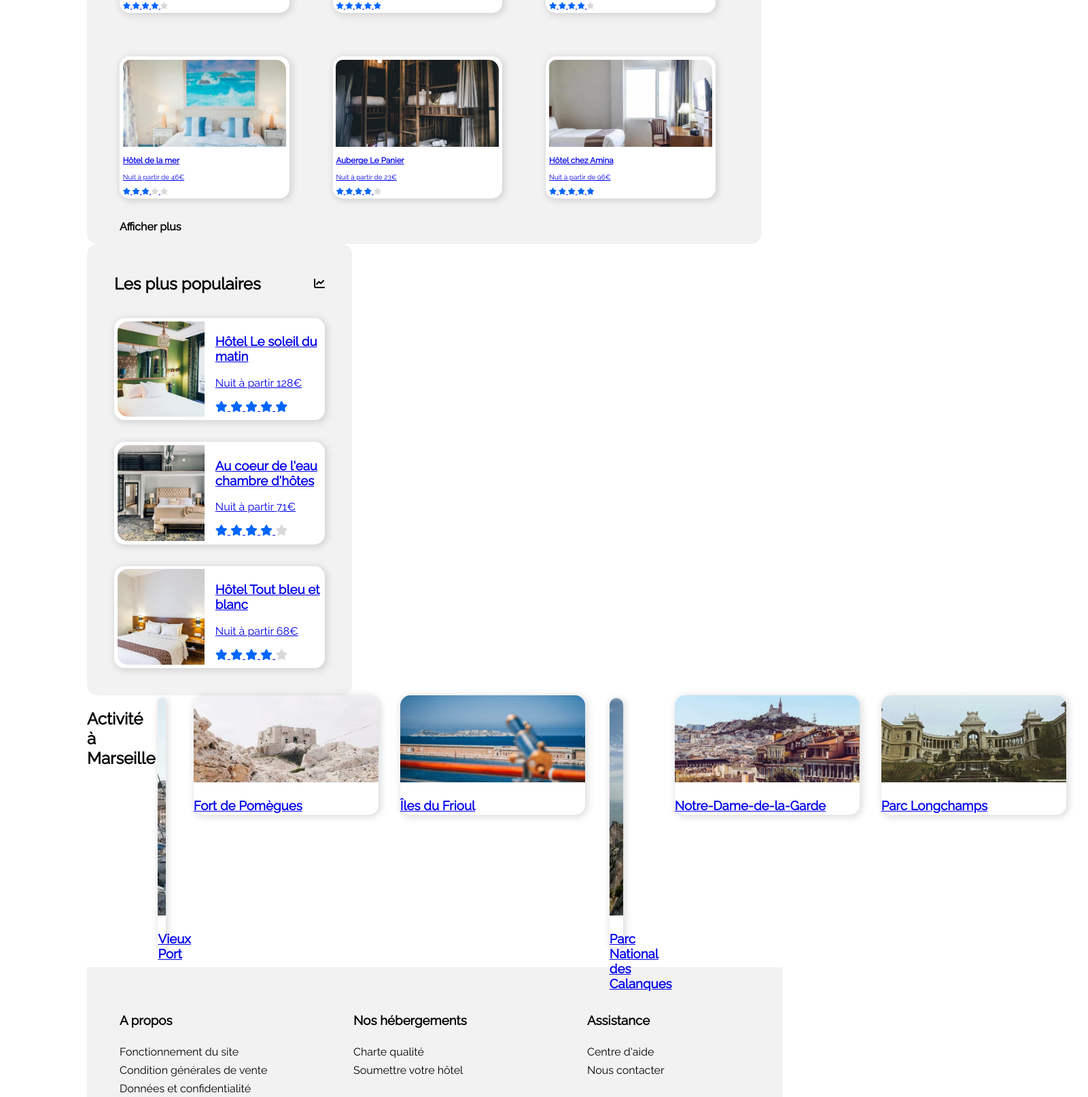
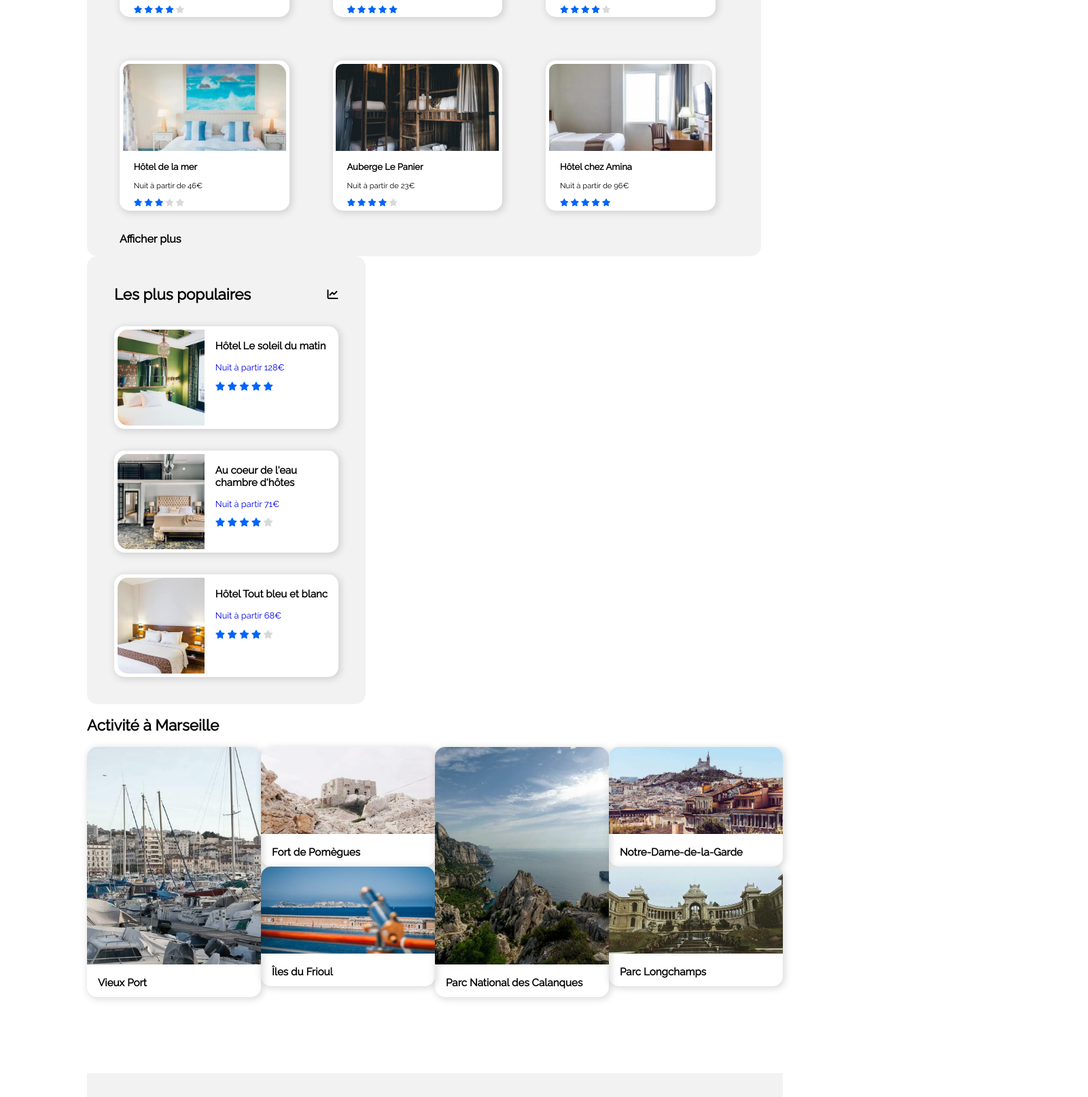
Before and after one commit to PtitGreg/GregoryVENET_2_04082021, a plain HTML site: page index.html in a window 1280 px wide. Shown: the part 687-2301 px from the top of the page at 68% size, 1601 px wide, since content can reach past the window. Drawn offline with Linux system fonts and the light colour scheme.

Commit message:
version beta 7

```diff
--- a/index.html
+++ b/index.html
@@ -63,17 +63,21 @@
         <section>
             <div class="big_bloc_heb_pop">
                 <div class="bloc_hebergement_a_marseille">
-                    <div class="titre_hebergement"><h1>Hébergements à Marseille</h1></div>
+                    <div class="titre_hebergement">
+                        <h2>Hébergements à Marseille</h2>
+                    </div>
                         <a href="page2.html">
                             <div class="annonce_hebergement">
                                 <img class="image_hebergement" src="images/hebergements/4_small/marcus-loke-WQJvWU_HZFo-unsplash.jpg" alt="Cliquez ici">
                                 <h3>Auberge la Cannebière</h3>
                                 <p>Nuit à partir de 25€</p>
+                                <div class="marge_star">
                                     <i class="fas fa-star blue"></i>
                                     <i class="fas fa-star blue"></i>
                                     <i class="fas fa-star blue"></i>
                                     <i class="fas fa-star blue"></i>
                                     <i class="fas fa-star grey"></i>
+                                </div>
                             </div>
                         </a>
                         <a href="page2.html">
@@ -81,11 +85,13 @@
                                 <img class="image_hebergement" src="images/hebergements/4_small/fred-kleber-gTbaxaVLvsg-unsplash.jpg" alt="Cliquez ici">
                                 <h3>Hôtel du port</h3>
                                 <p>Nuit à partir de 52€</p>
+                                <div class="marge_star">
                                     <i class="fas fa-star blue"></i>
                                     <i class="fas fa-star blue"></i>
                                     <i class="fas fa-star blue"></i>
                                     <i class="fas fa-star blue"></i>
                                     <i class="fas fa-star blue"></i>
+                                </div>
                             </div>
                         </a>
                         <a href="page2.html">
@@ -93,11 +99,13 @@
                                 <img class="image_hebergement" src="images/hebergements/4_small/reisetopia-B8WIgxA_PFU-unsplash.jpg" alt="Cliquez ici">
                                 <h3>Hôtel Les mouettes</h3>
                                 <p>Nuit à partir de 76€</p>
+                                <div class="marge_star">
                                     <i class="fas fa-star blue"></i>
                                     <i class="fas fa-star blue"></i>
                                     <i class="fas fa-star blue"></i>
                                     <i class="fas fa-star blue"></i>
                                     <i class="fas fa-star grey"></i>
+                                </div>
                             </div>
                         </a>
                         <a href="page2.html">
@@ -105,11 +113,13 @@
                                 <img class="image_hebergement" src="images/hebergements/4_small/annie-spratt-Eg1qcIitAuA-unsplash.jpg" alt="Cliquez ici">
                                 <h3>Hôtel de la mer</h3>
                                 <p>Nuit à partir de 46€</p>
+                                <div class="marge_star">
                                     <i class="fas fa-star blue"></i>
                                     <i class="fas fa-star blue"></i>
                                     <i class="fas fa-star blue"></i>
                                     <i class="fas fa-star grey"></i>
                                     <i class="fas fa-star grey"></i>
+                                </div>
                             </div>
                         </a>
                         <a href="page2.html">
@@ -117,11 +127,13 @@
                                 <img class="image_hebergement" src="images/hebergements/4_small/nicate-lee-kT-ZyaiwBe0-unsplash.jpg" alt="Cliquez ici">
                                 <h3>Auberge Le Panier</h3>
                                 <p>Nuit à partir de 23€</p>
+                                <div class="marge_star">
                                     <i class="fas fa-star blue"></i>
                                     <i class="fas fa-star blue"></i>
                                     <i class="fas fa-star blue"></i>
                                     <i class="fas fa-star blue"></i>
                                     <i class="fas fa-star grey"></i>
+                                </div>
                             </div>
                         </a>
                         <a href="page2.html">
@@ -129,17 +141,20 @@
                                 <img class="image_hebergement" src="images/hebergements/4_small/febrian-zakaria-M6S1WvfW68A-unsplash.jpg" alt="Cliquez ici">
                                 <h3>Hôtel chez Amina</h3>
                                 <p>Nuit à partir de 96€</p>
+                                <div class="marge_star">
                                     <i class="fas fa-star blue"></i>
                                     <i class="fas fa-star blue"></i>
                                     <i class="fas fa-star blue"></i>
                                     <i class="fas fa-star blue"></i>
                                     <i class="fas fa-star blue"></i>
                                 </div>
+                            </div>
                         </a>
                         <a id="afficher_plus" href="Afficher_plus">Afficher plus</a>
                 </div>
                 <div class="bloc_populaire">
-                    <div id="titre_bloc_populaire"><h1>Les plus populaires</h1>
+                    <div id="titre_bloc_populaire">
+                        <h2>Les plus populaires</h2>
                         <i class="fas fa-chart-line"></i>
                     </div>
                         <a href="page2.html">
@@ -182,14 +197,16 @@
             </div>
         </section>
         <section>
+            <h2>Activité à Marseille</h2>
             <div class="bloc_act_a_marseille">
-            <h1>Activité à Marseille</h1>
+                <div class="minibloc_act_marseille">
                     <a href="page2.html">
                         <div class="annonce_act_1">
                             <img class="image_act_a_marseille" src="images/activites/4_small/reno-laithienne-QUgJhdY5Fyk-unsplash.jpg" alt="Cliquez ici">
                             <h3>Vieux Port</h3>
                         </div>
                     </a>
+                    <div class="minicards">
                         <a href="page2.html">
                             <div class="annonce_act_2">
                                 <img class="image_act_a_marseille_2" src="images/activites/4_small/paul-hermann-QFTrLdQIRhI-unsplash.jpg" alt="Cliquez ici">
@@ -202,12 +219,16 @@
                                 <h3>Îles du Frioul</h3>
                             </div>
                         </a>
+                    </div>
+                </div>
+                <div class="minibloc_act_marseille">
                     <a href="page2.html">
                         <div class="annonce_act_1">
                             <img class="image_act_a_marseille" src="images/activites/4_small/kilyan-sockalingum-NR8-cBCN3aI-unsplash.jpg" alt="Cliquez ici">
                             <h3>Parc National des Calanques</h3>
                         </div>
                     </a>
+                    <div class="minicards">
                         <a href="page2.html">
                             <div class="annonce_act_2">
                                 <img class="image_act_a_marseille_2" src="images/activites/4_small/florian-wehde-xW9e8gdotxI-unsplash.jpg" alt="Cliquez ici">
@@ -220,7 +241,8 @@
                                 <h3>Parc Longchamps</h3>
                             </div>
                         </a>
-
+                    </div>
+                </div>
             </div>
         </section>
         <footer>
--- a/style.css
+++ b/style.css
@@ -1,7 +1,32 @@
+h1
+{
+    font-size: 1.5rem;
+    font-weight: bold;
+}
+
+h2
+{
+    font-size: 1.4rem;
+    font-weight: bold;
+
+}
+
+
+
+.annonce_hebergement p, .bloc_hebergement_a_marseille h3, .bloc_populaire h3, .bloc_act_a_marseille h3 , .marge_star /*marge gauche*/
+{
+    margin-left: 1rem;
+    color: black;
+}
 
 strong  /* éléments en gras*/
 {
     font-weight: bold;
+}
+
+a
+{
+    text-decoration: none;
 }
 
 header /*placement entete site*/
@@ -192,7 +217,7 @@ body /*police site*/
 {
     background-color: white;
     border-radius: 15px;
-    font-size: 10px;
+    font-size: 0.7rem;
     width: 15rem;
     box-shadow: 2px 2px 10px 2px rgba(97, 97, 97, 0.2);
     cursor: pointer;
@@ -240,8 +265,10 @@ body /*police site*/
     border-radius: 15px;
     box-shadow: 2px 2px 10px 2px rgba(97, 97, 97, 0.2);
     cursor: pointer;
+    font-size: 0.8rem;
     margin:1rem;
     height: 8.8rem;
+    width: 20rem;
     padding: 0.3rem;
 }
 
@@ -258,15 +285,23 @@ body /*police site*/
 .bloc_act_a_marseille /*bloc "Activité à Marseille"*/
 {
     display: flex;
-    justify-content: space-between;
-    height: 400px;
+    flex-flow: row wrap;
+    align-content: space-between;
+    justify-content: space-around;
+    width: 100%;
+    height: 30rem;
+}
+
+#titre_act_a_marseille /* titre bloc "activité a Marseille"*/
+{
     width: 100%;
 }
 
-#titre_act_a_marseille
+.minibloc_act_marseille /*bloc 3 activité*/
 {
-    width: 100%;
-    height: 1rem;
+    display: flex;
+    flex-flow: row wrap;
+    align-content: space-between;
 }
 
 .annonce_act_1
@@ -274,10 +309,10 @@ body /*police site*/
     display: block;
     box-shadow: 2px 2px 10px 2px rgba(97, 97, 97, 0.2);
     border-radius: 15px;
-    width: 20%;
+    width: 16rem;
     height: 23rem;
-    margin: 4px;
     cursor: pointer;
+    font-size: small;
 }
 
 .annonce_act_2
@@ -285,11 +320,10 @@ body /*police site*/
     display: block;
     box-shadow: 2px 2px 10px 2px rgba(97, 97, 97, 0.2);
     border-radius: 15px;
-    margin-right: 2rem;
-    margin-bottom: 2rem;
-    width: 17rem;
+    width: 16rem;
     height: 11rem;
     cursor: pointer;
+    font-size: small;
 }
 
 .image_act_a_marseille
@@ -308,6 +342,7 @@ body /*police site*/
     box-shadow: 15px ;
     border-radius: 15px 15px 0px 0px;
 }
+
 
 .footer /*personnalisation footer*/
 {
```
Lines whose indentation alone changed are shown as unchanged.
